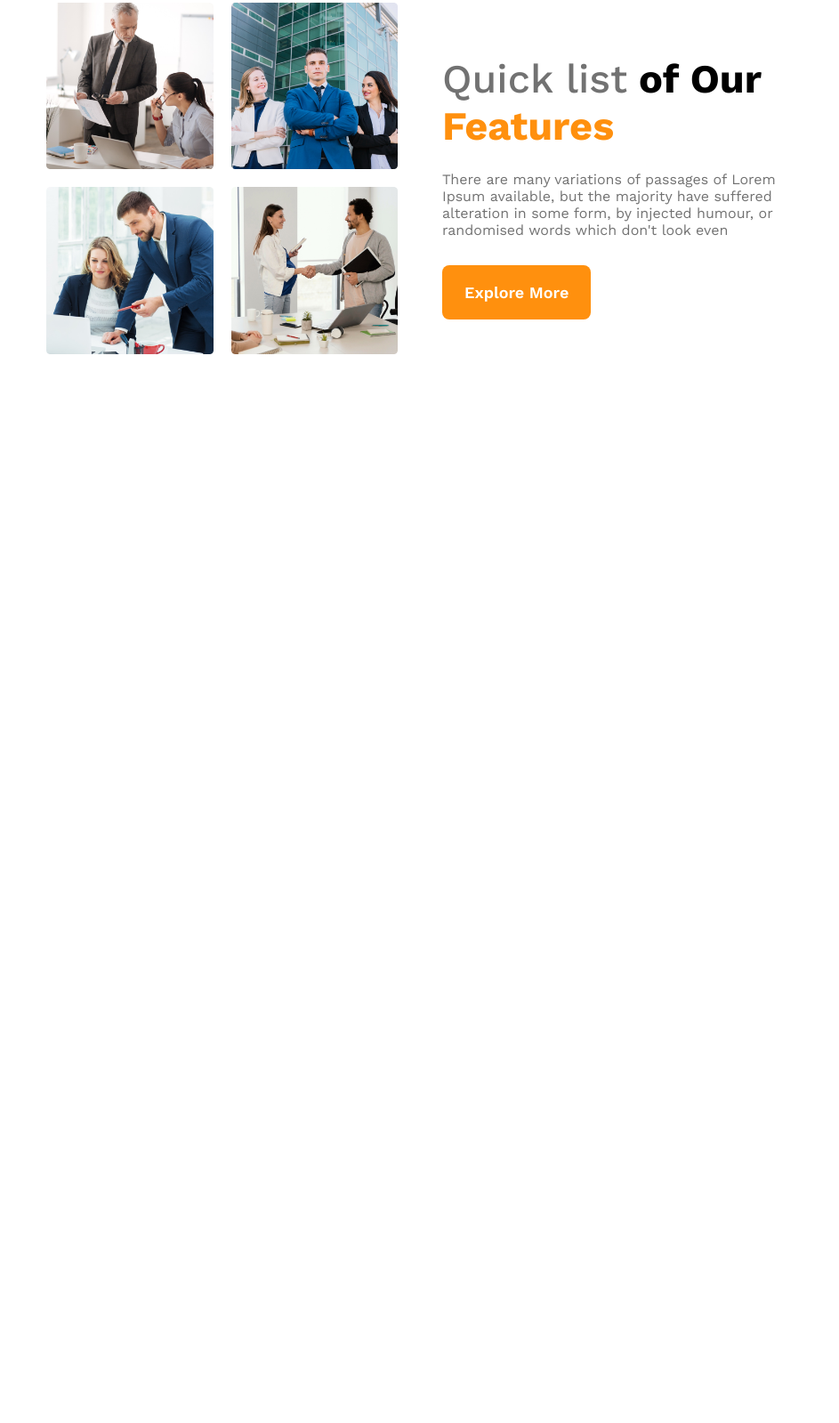
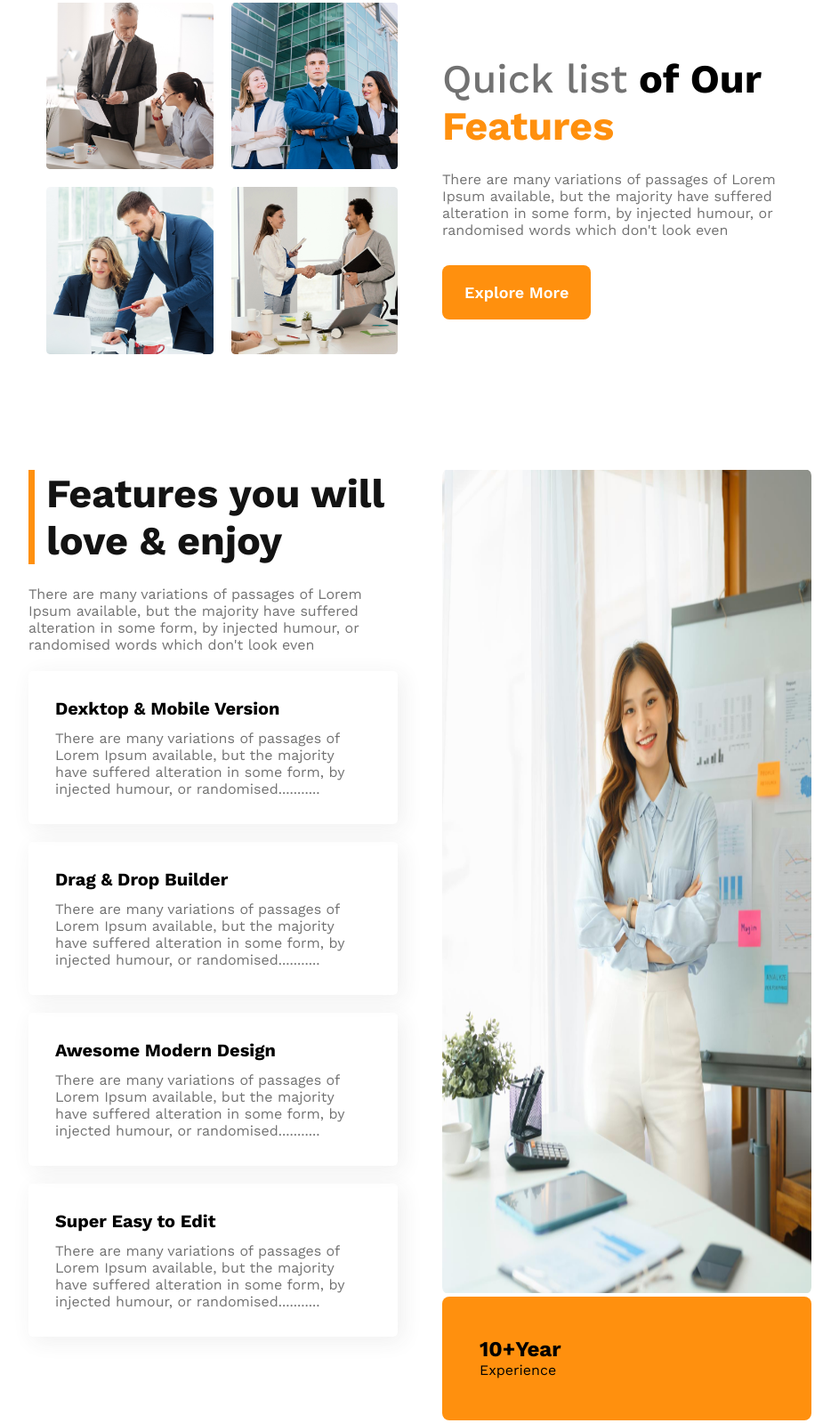
Before and after one commit to SumontoRoy/architects, a plain HTML site: page index.html in a window 1280 px wide. Shown: the part 1157-2756 px from the top of the page at 89% size, without its empty margins (168-1111 px from the left). Before the commit the page ends 1555 px from the top, so only its background shows below. Drawn offline with nearby package versions, Linux system fonts and the light colour scheme.

Commit message:
main feature added

```diff
--- a/css/style.css
+++ b/css/style.css
@@ -1,61 +1,70 @@
-*{
+* {
     margin: 0;
     font-family: 'Work Sans', sans-serif;
 }
-a{
+
+a {
     text-decoration: none;
 }
 
 /* header part start */
-.header-section{
+.header-section {
     padding: 40px 200px;
     background-color: rgba(255, 144, 14, 0.1);
 }
-nav{
+
+nav {
     display: flex;
     justify-content: space-between;
     align-items: center;
 }
-nav h2{
+
+nav h2 {
     font-size: 2.5rem;
     font-weight: 700;
     color: #131313;
 }
+
 nav ul {
     display: flex;
     gap: 2.5rem;
 }
-nav ul li{
+
+nav ul li {
     list-style-type: none;
 }
-nav ul li a{
+
+nav ul li a {
     font-size: 18px;
     font-weight: 500;
     color: #424242;
 }
+
 /* header part end */
 
 /* banner part start */
-.banner-section{
+.banner-section {}
 
-}
-.banner-content{
+.banner-content {
     text-align: center;
     margin: 70px auto 70px;
     width: 70%;
 
 }
-.banner-content h1{
+
+.banner-content h1 {
     font-size: 4rem;
     font-weight: 700;
     color: #131313;
     margin-bottom: 1.25rem;
 }
-.banner-content p{
+
+.banner-content p {
     color: #727272;
     margin-bottom: 3.125rem;
 }
-.common-btn{
+
+.common-btn {
     padding: 20px 25px;
     background-color: #FF900E;
     border-radius: 8px;
@@ -63,90 +72,178 @@ nav ul li a{
     font-size: 1.125rem;
     font-weight: 600;
 }
-.banner-image img{
+
+.banner-image img {
     width: 100%;
 }
+
 /* banner part end */
 
-/* feature part start */
-.feature-section{
+/* feature list part start */
+.feature-list-section {
     display: flex;
     justify-content: space-between;
     align-items: center;
     padding: 85px 220px 0px 220px;
     gap: 50px;
 }
-.feature-section > div{
+
+.feature-list-section>div {
     flex: 1;
 }
-.feature-image{
+
+.feature-list-image {
     display: grid;
     grid-template-columns: repeat(2, 1fr);
     gap: 20px;
 }
-.feature-image img{
+
+.feature-list-image img {
     width: 100%;
 }
-.feature-content h2{
+
+.feature-list-content h2 {
     font-size: 2.813rem;
     margin-bottom: 1.5rem;
 }
-.feature-heading-500{
+
+.feature-list-heading-500 {
     font-weight: 500;
     color: #727272;
 }
-.feature-heading-700{
+
+.feature-list-heading-700 {
     font-weight: 700;
     color: #FF900E;
 }
-.feature-content p{
+
+.feature-list-content p {
     color: #727272;
     margin-bottom: 3.125rem;
 }
-/* feature part end */
+
+/* feature list part end */
+
+/* main feature part start */
+.main-feature-section {
+    padding: 130px 200px;
+    display: flex;
+    justify-content: space-between;
+    gap: 3.125rem;
+}
+
+.main-feature-section>div {
+    flex: 1;
+}
 
 
-/* responsive for mobile */
-@media screen and (max-width: 576px){
-    .header-section{
+
+.main-feature-content h2 {
+    font-size: 2.813rem;
+    font-weight: 700;
+    color: #131313;
+    position: relative;
+    padding-left: 20px;
+    margin-bottom: 1.5rem;
+}
+
+.main-feature-content h2::before {
+    position: absolute;
+    left: 0;
+    top: 0;
+    background-color: #FF900E;
+    color: aquamarine;
+    width: 7px;
+    height: 100%;
+    content: ' ';
+}
+
+.main-feature-content > p {
+    color: #727272;
+    margin-bottom: 0.625rem;
+}
+
+.main-feature-item {
+    padding: 30px;
+    box-shadow: 5px 5px 25px #42424215;
+    margin-top: 1.25rem;
+    border-radius: 5px;
+}
+.main-feature-item h4{
+    font-size: 1.25rem;
+    margin-bottom: .75rem;
+}
+.main-feature-item p{
+    color: #727272;
+}
+
+
+.main-feature-image img {
+    width: 100%;
+    height: 95%;
+}
+.main-feature-image-content{
+    height: 5%;
+    padding: 45px 42px;
+    background: #FF900E;
+border-radius: 8px;
+}
+/* main feature part end */
+
+
+
+/* -------------
+    responsive for mobile
+-------------*/
+@media screen and (max-width: 576px) {
+    .header-section {
         padding: 30px 0px;
     }
-    nav{
+
+    nav {
         flex-direction: column;
         align-items: center;
     }
+
     nav ul {
         flex-direction: column;
         margin-top: 50px;
     }
 
     /* feature part */
-    .feature-section{
-        padding: 30px 0px 0px;
+    .feature-list-section {
+        padding: 30px 20px 0px;
         flex-direction: column;
     }
-    .feature-image{
+
+    .feature-list-image {
         grid-template-columns: 1fr;
     }
-    .feature-content{
+
+    .feature-list-content {
         text-align: center;
     }
 }
 
-/* responsive for tab */
-@media screen and (min-width: 577px) and (max-width: 992px){
-    .header-section{
+/* -------------
+    responsive for tab
+-------------*/
+@media screen and (min-width: 577px) and (max-width: 992px) {
+    .header-section {
         padding: 30px 50px;
     }
-    /* feature part */
-    .feature-section{
+
+    /* feature list part */
+    .feature-list-section {
         padding: 30px 20px 0px;
         flex-direction: column;
     }
-    .feature-image{
+
+    .feature-list-image {
         grid-template-columns: 1fr 1fr;
     }
-    .feature-content{
+
+    .feature-list-content {
         text-align: center;
     }
 }
--- a/index.html
+++ b/index.html
@@ -40,21 +40,55 @@
     </header>
 
     <main>
-        <!-- feature section start -->
-        <section class="feature-section">
-            <div class="feature-image">
+        <!-- feature list section start -->
+        <section class="feature-list-section">
+            <div class="feature-list-image">
                 <img src="images/team1.png" alt="">
                 <img src="images/team2.png" alt="">
                 <img src="images/team3.png" alt="">
                 <img src="images/team4.png" alt="">
             </div>
-            <div class="feature-content">
-                <h2><span class="feature-heading-500">Quick list</span> of Our <span class="feature-heading-700">Features</span></h2>
+            <div class="feature-list-content">
+                <h2><span class="feature-list-heading-500">Quick list</span> of Our <span class="feature-list-heading-700">Features</span></h2>
                 <p>There are many variations of passages of Lorem Ipsum available, but the majority have suffered alteration in some form, by injected humour, or randomised words which don't look even</p>
                 <a href="" class="common-btn">Explore More</a>
             </div>
         </section>
-        <!-- feature section end -->
+        <!-- feature list section end -->
+
+        <!-- main feature section start -->
+        <section class="main-feature-section">
+            <div class="main-feature-content">
+                <h2>Features you will love & enjoy</h2>
+                <p>There are many variations of passages of Lorem Ipsum available, but the majority have suffered alteration in some form, by injected humour, or randomised words which don't look even</p>
+                <div class="main-feature-items">
+                    <div class="main-feature-item">
+                        <h4>Dexktop & Mobile Version</h4>
+                        <p>There are many variations of passages of Lorem Ipsum available, but the majority have suffered alteration in some form, by injected humour, or randomised...........</p>
+                    </div>
+                    <div class="main-feature-item">
+                        <h4>Drag & Drop Builder</h4>
+                        <p>There are many variations of passages of Lorem Ipsum available, but the majority have suffered alteration in some form, by injected humour, or randomised...........</p>
+                    </div>
+                    <div class="main-feature-item">
+                        <h4>Awesome Modern Design</h4>
+                        <p>There are many variations of passages of Lorem Ipsum available, but the majority have suffered alteration in some form, by injected humour, or randomised...........</p>
+                    </div>
+                    <div class="main-feature-item">
+                        <h4>Super Easy to Edit</h4>
+                        <p>There are many variations of passages of Lorem Ipsum available, but the majority have suffered alteration in some form, by injected humour, or randomised...........</p>
+                    </div>
+                </div>
+            </div>
+            <div class="main-feature-image">
+                <img src="images/architect.png" alt="">
+                <div class="main-feature-image-content">
+                    <h2>10+Year</h2>
+                    <p>Experience</p>
+                </div>
+            </div>
+        </section>
+        <!-- main feature section end -->
     </main>
 </body>
 
```
